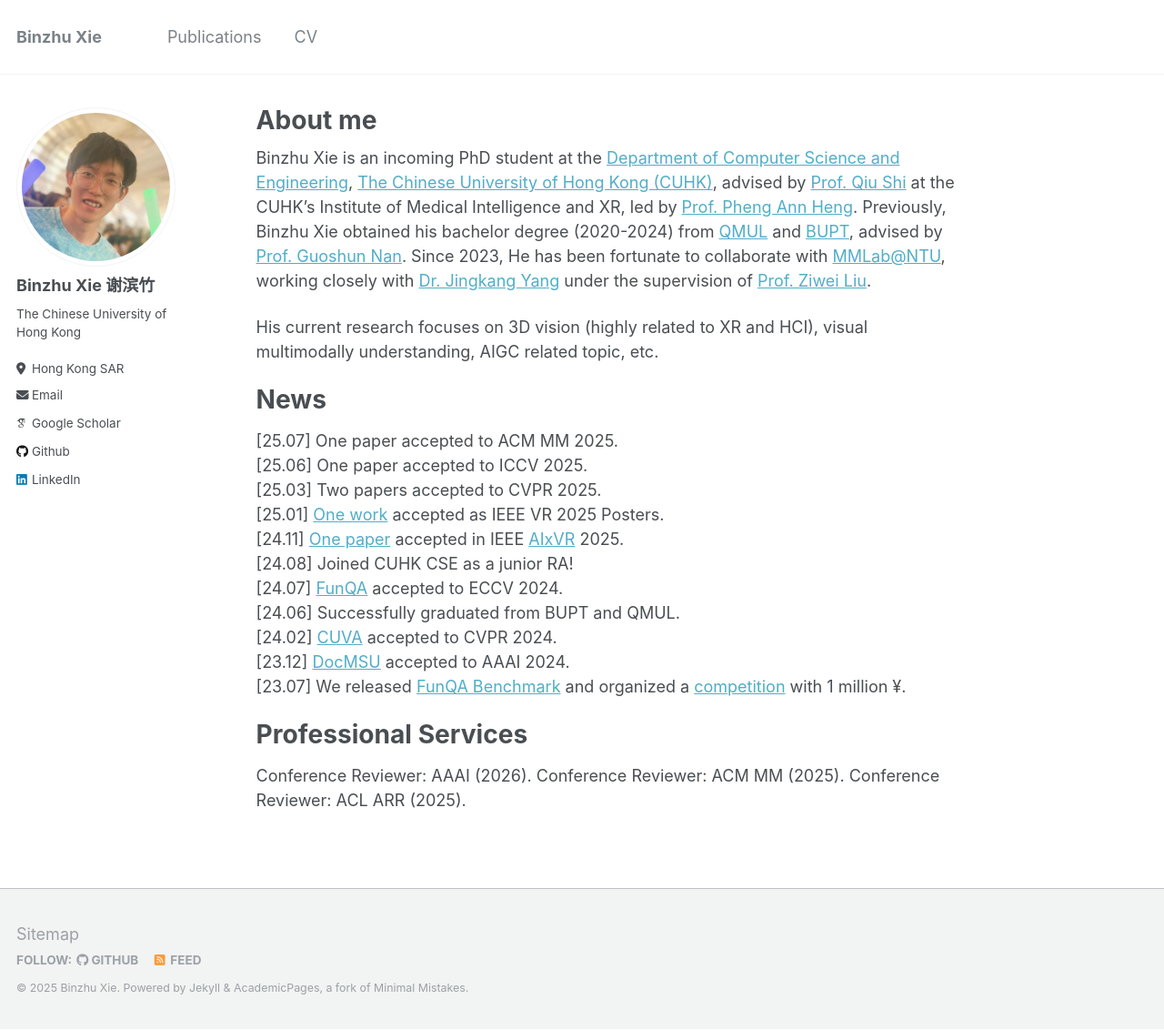
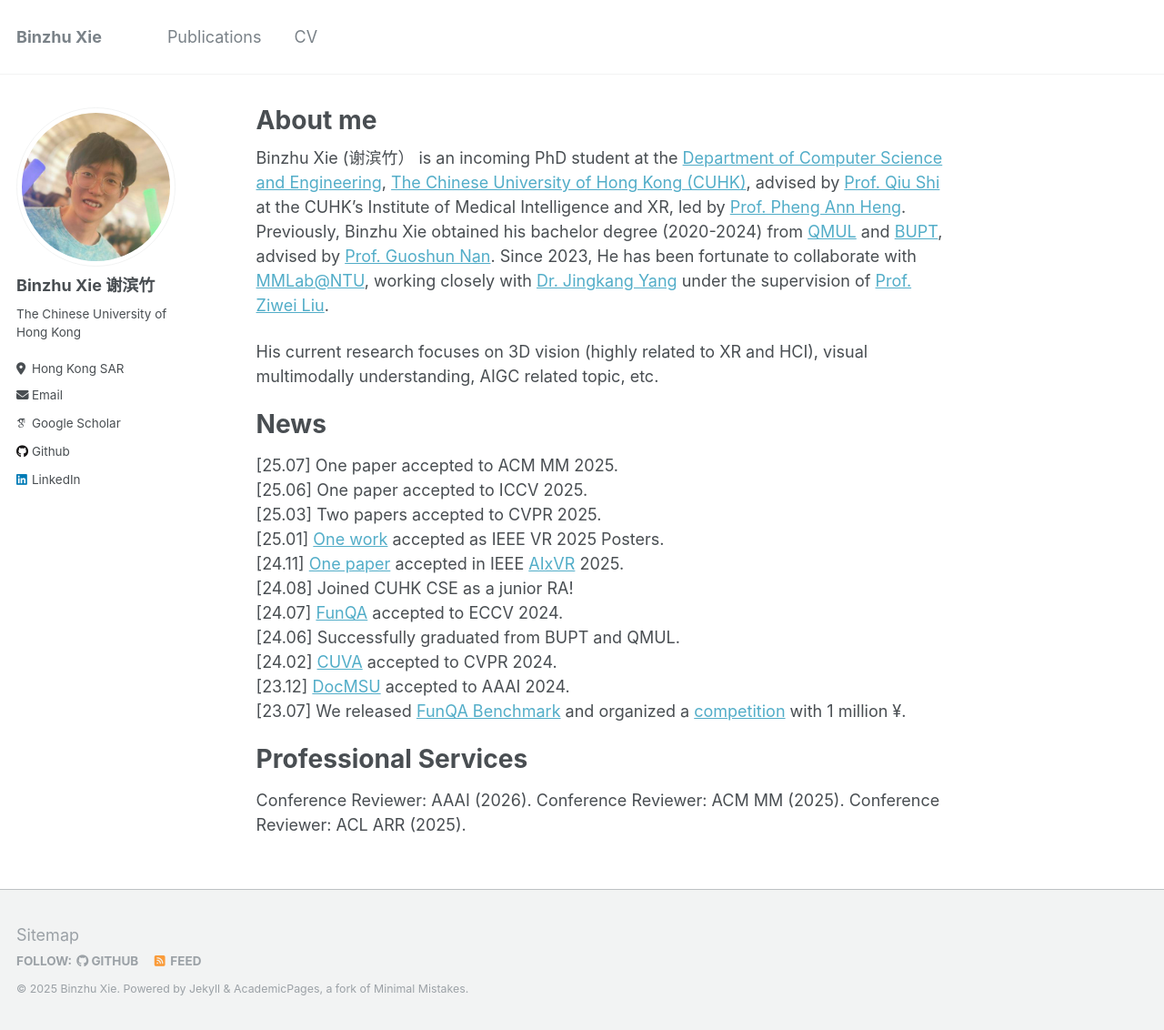
Before and after one commit to Nicous20/Nicous20.github.io, a Jekyll site: the page built from _pages/about.md, in a window 1280 px wide and 1132 px high. Shown: the whole window at 91% size. Built offline with Jekyll 4.4.1, drawn with Linux system fonts in a browser that asks for light colours; some web fonts are replaced.

Commit message:
Update about.md

```diff
--- a/_pages/about.md
+++ b/_pages/about.md
@@ -8,7 +8,7 @@ redirect_from:
   - /about.html
 ---
 
-Binzhu Xie is an incoming PhD student at the [Department of Computer Science and Engineering](https://www.cse.cuhk.edu.hk/), [The Chinese University of Hong Kong (CUHK)](https://www.cuhk.edu.hk/chinese/index.html), advised by [Prof. Qiu Shi](https://shiqiu0419.github.io/) at the CUHK’s Institute of Medical Intelligence and XR, led by [Prof. Pheng Ann Heng](https://www.cse.cuhk.edu.hk/~pheng/). Previously, Binzhu Xie obtained his bachelor degree (2020-2024) from [QMUL](https://www.qmul.ac.uk/) and [BUPT](https://www.bupt.edu.cn/), advised by [Prof. Guoshun Nan](https://scholar.google.com/citations?user=uSykWkMAAAAJ&hl=en). Since 2023, He has been fortunate to collaborate with [MMLab@NTU](https://www.mmlab-ntu.com/index.html), working closely with [Dr. Jingkang Yang](https://jingkang50.github.io/) under the supervision of [Prof. Ziwei Liu](https://liuziwei7.github.io/).
+Binzhu Xie (谢滨竹） is an incoming PhD student at the [Department of Computer Science and Engineering](https://www.cse.cuhk.edu.hk/), [The Chinese University of Hong Kong (CUHK)](https://www.cuhk.edu.hk/chinese/index.html), advised by [Prof. Qiu Shi](https://shiqiu0419.github.io/) at the CUHK’s Institute of Medical Intelligence and XR, led by [Prof. Pheng Ann Heng](https://www.cse.cuhk.edu.hk/~pheng/). Previously, Binzhu Xie obtained his bachelor degree (2020-2024) from [QMUL](https://www.qmul.ac.uk/) and [BUPT](https://www.bupt.edu.cn/), advised by [Prof. Guoshun Nan](https://scholar.google.com/citations?user=uSykWkMAAAAJ&hl=en). Since 2023, He has been fortunate to collaborate with [MMLab@NTU](https://www.mmlab-ntu.com/index.html), working closely with [Dr. Jingkang Yang](https://jingkang50.github.io/) under the supervision of [Prof. Ziwei Liu](https://liuziwei7.github.io/).
 
 His current research focuses on 3D vision (highly related to XR and HCI), visual multimodally understanding, AIGC related topic, etc.
 
```
